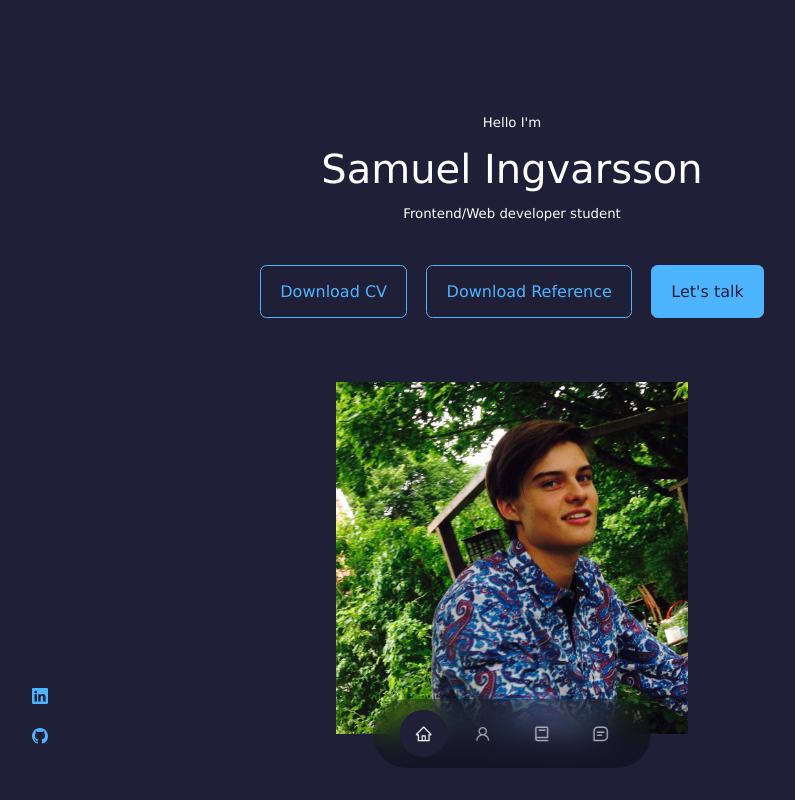
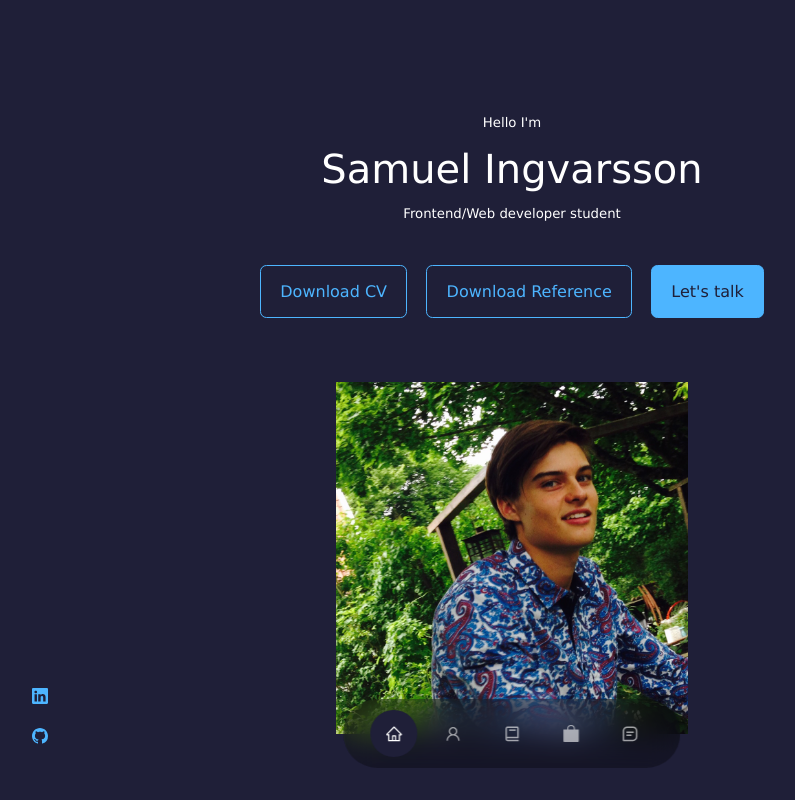
Before and after one commit to SamuelIngvarsson/Portfolio, a React (Create React App) app: page / in a window 1280 px wide. Shown: the top 800 px of the page, without its empty margins (128-923 px from the left). Built offline with nearby package versions, Linux system fonts and the light colour scheme.

Commit message:
add footer

```diff
--- a/src/components/footer/Footer.jsx
+++ b/src/components/footer/Footer.jsx
@@ -2,6 +2,10 @@ import React from "react";
 import "./footer.css";
 
 function Footer() {
-  return <div>Footer</div>;
+  return (
+    <footer>
+      <small>&copy; Samuel Ingvarsson</small>
+    </footer>
+  );
 }
 export default Footer;
--- a/src/components/footer/footer.css
+++ b/src/components/footer/footer.css
@@ -0,0 +1,15 @@
+footer {
+  text-align: right;
+}
+/* Media Queries (Medium Devices) */
+@media screen and (max-width: 1024px) {
+  footer {
+    text-align: center;
+  }
+}
+/* Media Queries (Small Devices) */
+@media screen and (max-width: 600px) {
+  footer {
+    text-align: center;
+  }
+}
--- a/src/components/nav/Nav.jsx
+++ b/src/components/nav/Nav.jsx
@@ -4,6 +4,7 @@ import { AiOutlineHome } from "react-icons/ai";
 import { AiOutlineUser } from "react-icons/ai";
 import { BiBook } from "react-icons/bi";
 import { BiMessageSquareDetail } from "react-icons/bi";
+import { BsFillBagFill } from "react-icons/bs";
 import { useState } from "react";
 
 function Nav() {
@@ -33,6 +34,13 @@ function Nav() {
         <BiBook />
       </a>
       <a
+        href="#portfolio"
+        onClick={() => setActiveNav("#portfolio")}
+        className={activeNav === "#portfolio" ? "active" : ""}
+      >
+        <BsFillBagFill />
+      </a>
+      <a
         href="#contact"
         onClick={() => setActiveNav("#contact")}
         className={activeNav === "#contact" ? "active" : ""}
```
